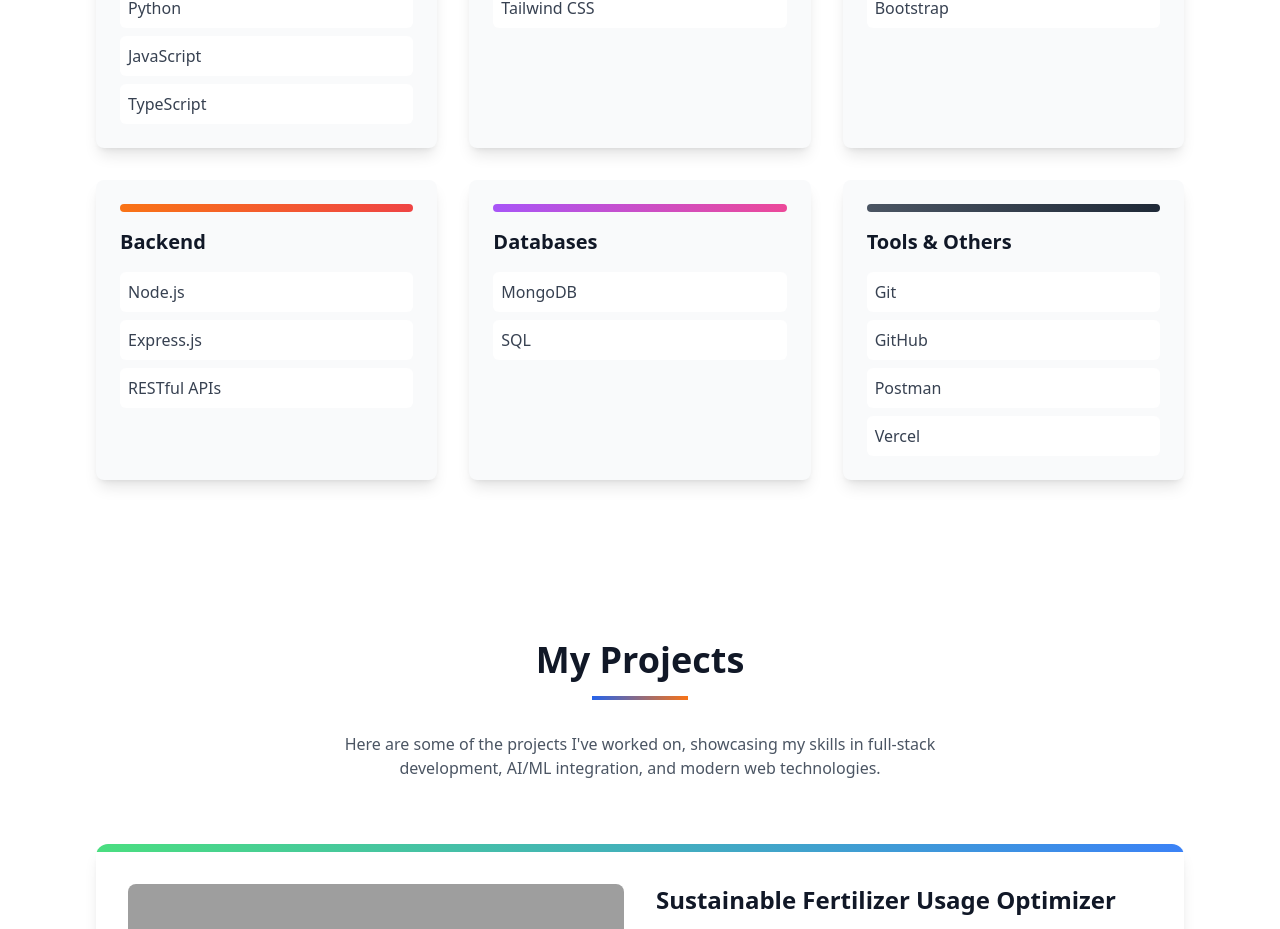
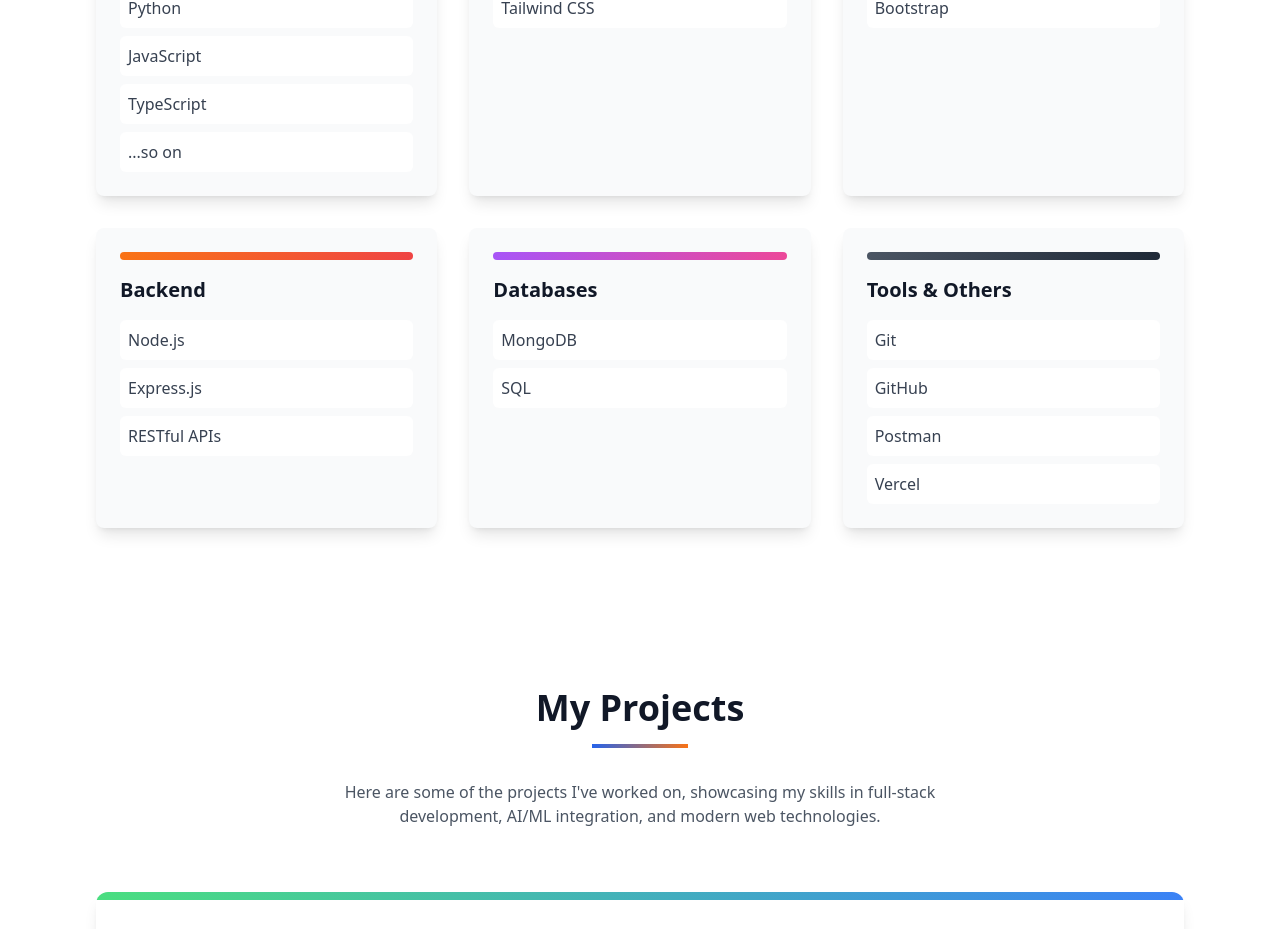
Before and after one commit to Raghavverma109/Portfolio, a React (Vite) app: page / in a window 1280 px wide. Shown: the part 2032-2961 px from the top of the page. Built offline with nearby package versions, Linux system fonts and the light colour scheme; grey boxes are pictures that could not be loaded.

Commit message:
just checking..

```diff
--- a/src/components/Skills.tsx
+++ b/src/components/Skills.tsx
@@ -6,7 +6,7 @@ const Skills = () => {
   const skillCategories = [
     {
       title: 'Programming Languages',
-      skills: ['C', 'C++',"Java",'Python','JavaScript','TypeScript '],
+      skills: ['C', 'C++',"Java",'Python','JavaScript','TypeScript ', '...so on'],
       color: 'from-blue-500 to-purple-600'
     },
     {
```
